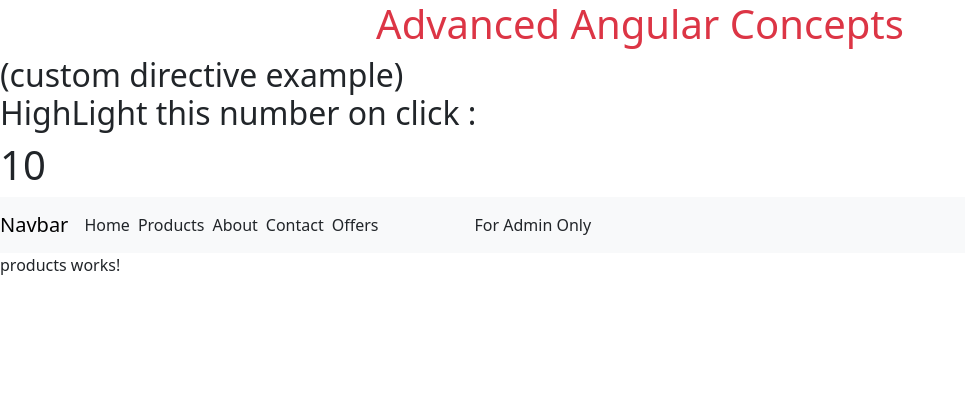
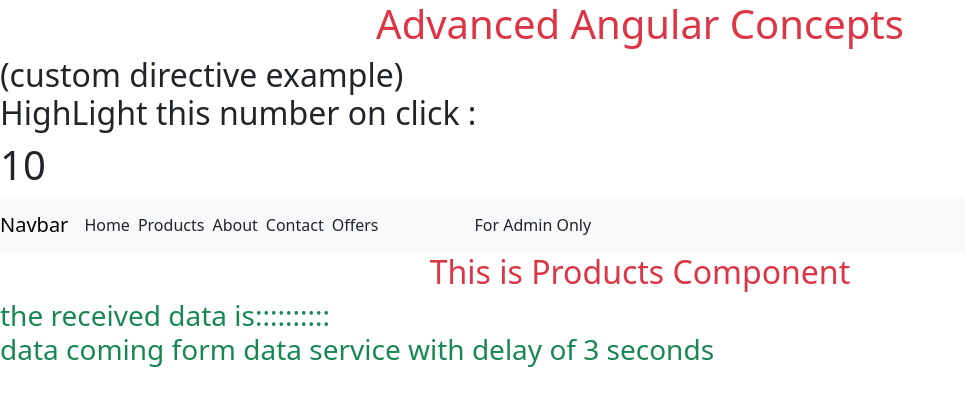
Before and after one commit to khan88012/AdvaceAngularConcepts, an Angular app: page /products in a window 1280 px wide. Shown: the top 406 px of the page, without its empty margins (0-965 px from the left). Built offline with nearby package versions, Linux system fonts and the light colour scheme.

Commit message:
getting data without resolve gaurd in the products component

```diff
--- a/src/app/app-routing.module.ts
+++ b/src/app/app-routing.module.ts
@@ -12,10 +12,11 @@
 import { RoleGuard } from './services/role.guard';
 import { NotCompleteGuard } from './services/not-complete.guard';
 import { ModuleGaurdGuard } from './services/module-gaurd.guard';
+import { ResolveGuard } from './services/resolve.guard';
 
 const routes: Routes = [
   {path :'home', component:HomeComponent},
-  {path :'products', component:ProductsComponent},
+  {path :'products', component:ProductsComponent, resolve: { totalFetchedData : ResolveGuard}},
   {
     path :'about', component:AboutComponent, canActivateChild:[RoleGuard],
     children:[{path:'edit', component: EditComponent}] //we can use canActivate here also but it would show us the parent route access-denied page, also we ll have to write for all the children
--- a/src/app/products/products.component.html
+++ b/src/app/products/products.component.html
@@ -1 +1,2 @@
-<p>products works!</p>
+<h2 class="text-center text-danger">This is Products Component</h2>
+<h3 class="text-success" *ngIf="receivedData!==''">the received data is::::::::::<br> {{receivedData}}</h3>
--- a/src/app/products/products.component.ts
+++ b/src/app/products/products.component.ts
@@ -1,4 +1,5 @@
 import { Component, OnInit } from '@angular/core';
+import { DataService } from '../services/data.service';
 
 @Component({
   selector: 'app-products',
@@ -6,10 +7,17 @@
   styleUrls: ['./products.component.css']
 })
 export class ProductsComponent implements OnInit {
-
-  constructor() { }
+  receivedData =''
+  constructor(private dataService : DataService) { }
 
   ngOnInit(): void {
+    this.dataService.getData().subscribe((res)=>
+    {
+      this.receivedData = res;
+    }
+    )
+    //if we do not use resolve guard we will navigate to products page without the data in hand. So if requirement is like we should have
+    // data before we move to another component then we use resolve guard
   }
 
 }
--- /dev/null
+++ b/src/app/services/data.service.ts
@@ -0,0 +1,15 @@
+import { Injectable } from '@angular/core';
+import { delay, of } from 'rxjs';
+
+@Injectable({
+  providedIn: 'root'
+})
+export class DataService {
+
+  constructor() { }
+
+  getData()
+  {
+     return of('data coming form data service with delay of 3 seconds').pipe(delay(3000));
+  }
+}
--- /dev/null
+++ b/src/app/services/resolve.guard.ts
@@ -0,0 +1,20 @@
+import { Injectable } from '@angular/core';
+import { ActivatedRouteSnapshot,  Resolve, Router, RouterStateSnapshot, UrlTree } from '@angular/router';
+import { Observable } from 'rxjs';
+import { DataService } from './data.service';
+//lets you are getting data from backe
+@Injectable({
+  providedIn: 'root'
+})
+export class ResolveGuard implements Resolve<string> {
+  // userRole = 'admin'
+  userRole ='user'
+  constructor(private dataService : DataService){}
+  resolve(
+    route: ActivatedRouteSnapshot,
+    state: RouterStateSnapshot): Observable<string> | Promise<string> | string {
+        this.dataService.getData();
+    return '';
+  }
+
+}
```
